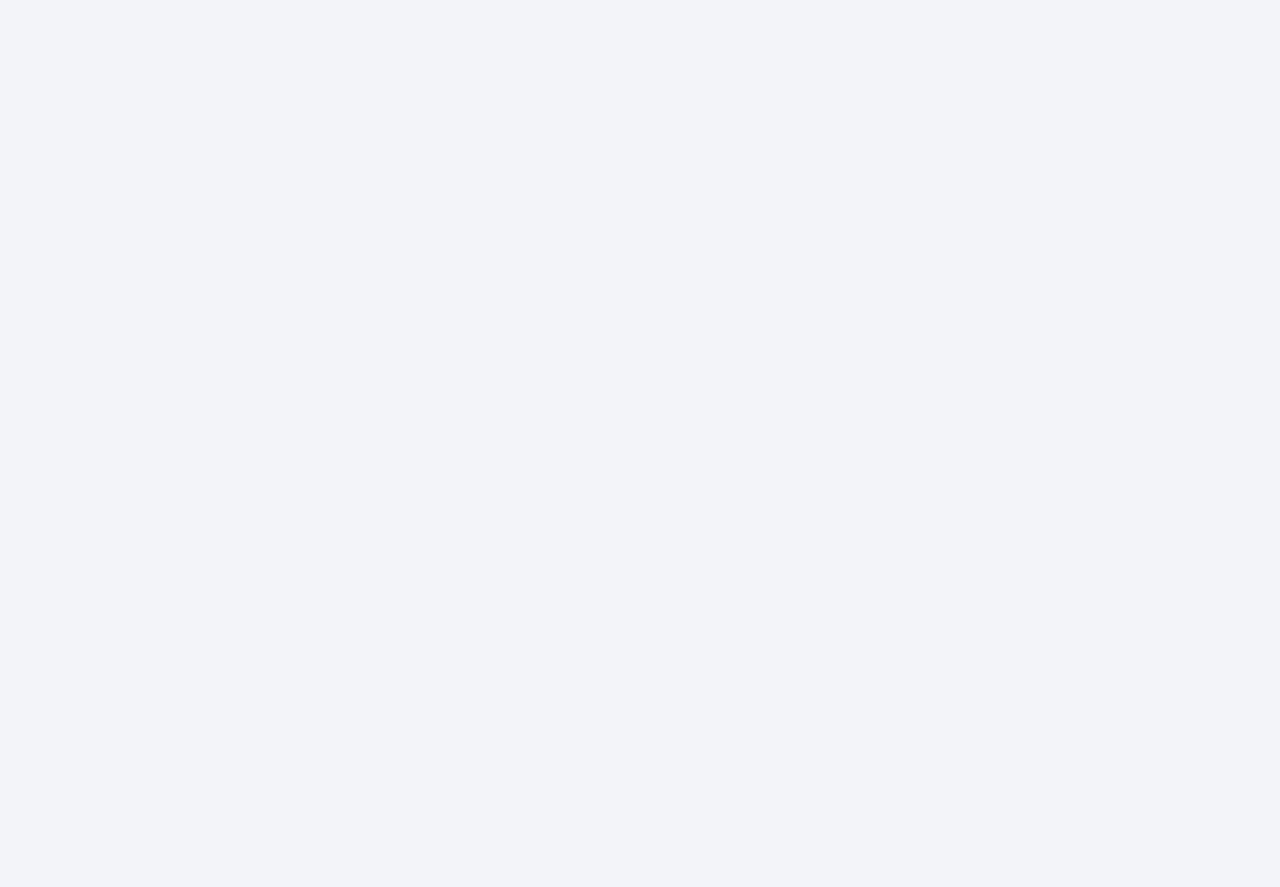
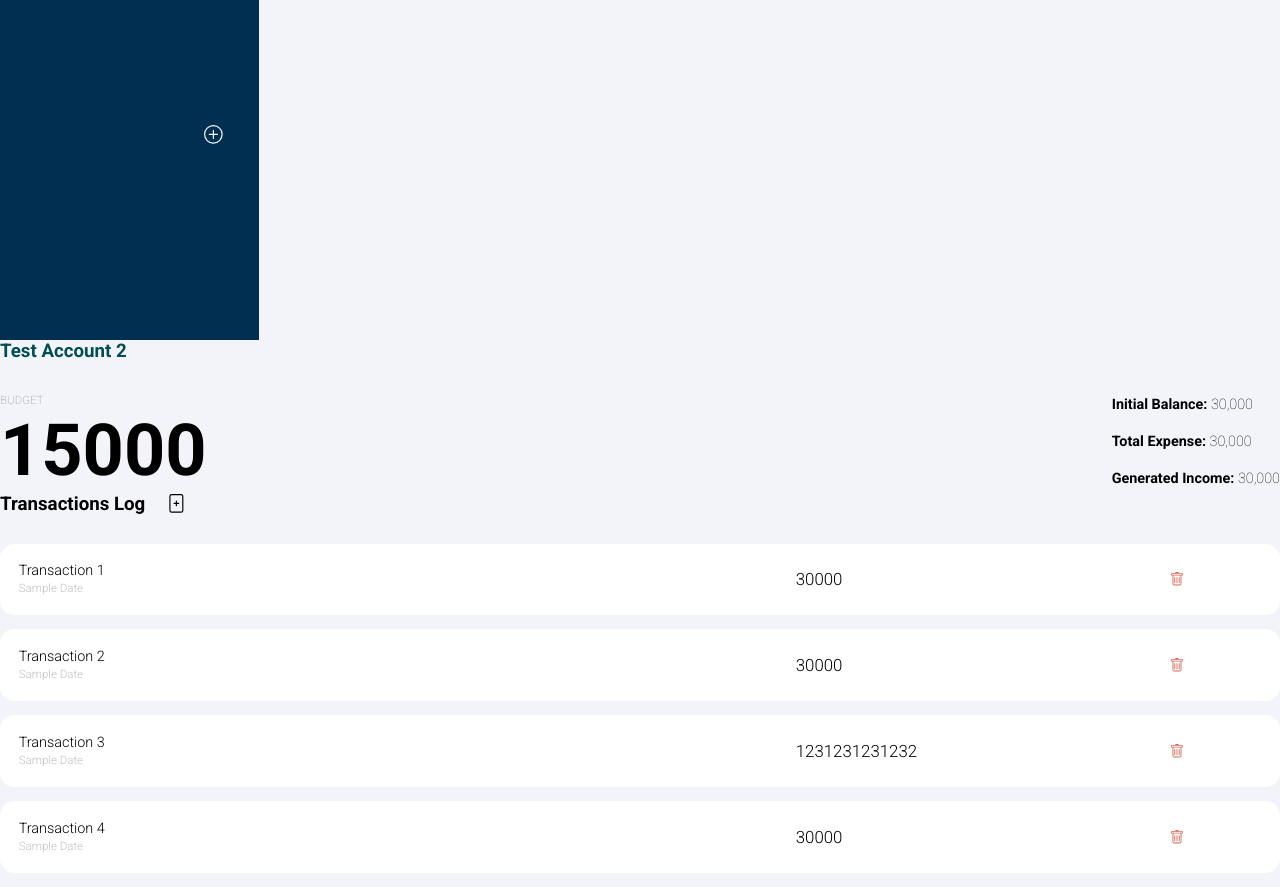
Before and after one commit to michael-dollosa/budgetapp, a React (Create React App) app: page / in a window 1280 px wide. Shown: the part 460-1347 px from the top of the page. Before the commit the page ends 800 px from the top, so only its background shows below. Built offline with nearby package versions, Linux system fonts and the light colour scheme.

Commit message:
done initial styling of transaction log component

```diff
--- a/src/App.js
+++ b/src/App.js
@@ -7,8 +7,9 @@ import "./App.styles.scss"
 import AddAccountFormComponent from "./forms/AddAccountForm.component";
 import AddTransactionFormComponent from "./forms/AddTransactionForm.component";
 import Header from "./components/Header.component";
+import TransactionLog from "./components/TransactionLog.component";
 
-const App = ({ accountToggleFlag }) => {
+const App = ({ accountToggleFlag, transactionToggleFlag }) => {
   //main body
   // <Account />
   //   <Stat />
@@ -17,13 +18,17 @@ const App = ({ accountToggleFlag }) => {
   <main>
     <Sidebar />
     {accountToggleFlag ? <AddAccountFormComponent /> : null }
+    {transactionToggleFlag ? <AddTransactionFormComponent /> : null }
     <Header />
+    <TransactionLog />
+
   </main>
 )}
 
 const mapStateToProps = state => ({
   accounts: state.budgetAccount.accounts,
-  accountToggleFlag: state.formToggle.addAccountModal
+  accountToggleFlag: state.formToggle.addAccountModal,
+  transactionToggleFlag: state.formToggle.addTransactionModal
 })
 
 
--- a/src/components/TransactionItem.component.js
+++ b/src/components/TransactionItem.component.js
@@ -1,19 +1,19 @@
 import "./TransactionItem.styles.scss"
 import { BsTrash } from "react-icons/bs";
 
-const TransactionItem = () => {
+const TransactionItem = ({key, transaction}) => {
+  const {name, cost, date} = transaction
 
   return(
     <div className="item-container">
       <section className="item-detail">
-        <h4>Transaction Item</h4>
-        <label>March 18, 2021</label>
+        <h4>{ name }</h4>
+        <label>{ date }</label>
       </section>
       <section className="item-cost">
-        <h3>30,000</h3>
+        <h3>{ cost }</h3>
       </section>
       <BsTrash className="item-icon"/>
-
     </div>
   )
 }
--- a/src/components/TransactionItem.styles.scss
+++ b/src/components/TransactionItem.styles.scss
@@ -1,7 +1,7 @@
 .item-container{
-  width: 97.7%;
+  width: 100%;
   background-color: white;
-  padding: 1.5rem;
+  padding: 1.3rem;
   border-radius: 1rem;
 
   display: flex;
@@ -23,7 +23,7 @@
 
 .item-cost{
   flex-grow: 2;
-
+  width: 10rem;
   >h3{
     font-weight: 300;
   }
@@ -31,5 +31,7 @@
 
 .item-icon{
   flex-grow: 2;
+  display: flex;
+  justify-content: flex-end;
   color: var(--color-red);
 }
--- /dev/null
+++ b/src/components/TransactionLog.component.js
@@ -0,0 +1,42 @@
+import "./TransactionLog.styles.scss"
+import { connect } from "react-redux"
+import { BsFilePlus } from "react-icons/bs";
+import { toggleTransactionForm } from "../redux/modal/modal.actions"
+import TransactionItem from "./TransactionItem.component";
+const TransactionLog = ({transactions, addTransactionToggle, toggleTransactionForm}) => {
+
+  const transactionList = transactions.map((transaction, index) => (
+    <TransactionItem key={index} transaction={transaction} />
+  ))
+
+  const handleTransactionFormToggle = () => {
+    toggleTransactionForm(!addTransactionToggle)
+  }
+  return (
+    <section className="transaction-log-container">
+      <div className="transaction-log-header">
+        <h2 className="subheading">Transactions Log</h2>
+        <BsFilePlus className="transaction-icon" onClick={ () => handleTransactionFormToggle() }/>
+      </div>
+
+      <div className="transaction-log-list">
+      { transactionList }
+      </div>
+    </section>
+  )
+}
+
+const mapStateToProps = state => {
+  //setup first logic to find current account based on uniqueID
+  const id = state.budgetAccount.currentAccountID
+  const findCurrentAccount = state.budgetAccount.accounts.find(acc => acc.uniqueID === id )
+  return({
+    transactions: findCurrentAccount.transactions,
+    addTransactionToggle: state.formToggle.addTransactionModal
+  })
+}
+
+const mapDispatchToProps = dispatch => ({
+  toggleTransactionForm: flag => dispatch(toggleTransactionForm(flag))
+})
+export default connect(mapStateToProps, mapDispatchToProps)(TransactionLog)
--- /dev/null
+++ b/src/components/TransactionLog.styles.scss
@@ -0,0 +1,28 @@
+.transaction-log-container{
+  display: flex;
+  flex-direction: column;
+  align-items: flex-start;
+  justify-content: flex-start;
+
+
+}
+
+.transaction-log-header{
+  width: 100%;
+  margin-bottom: 2rem;
+  display: flex;
+  align-items: center;
+}
+
+.transaction-icon{
+  font-size: 1.3rem;
+  margin-left: 1.5rem;
+}
+
+.transaction-log-list{
+  width: 100%;
+
+  >*{
+    margin-bottom: 1rem;
+  }
+}
--- a/src/forms/AddTransactionForm.component.js
+++ b/src/forms/AddTransactionForm.component.js
@@ -1,13 +1,18 @@
 import { useState } from "react"
 import { connect } from "react-redux"
 import { addTransaction } from "../redux/budgetAccount/budgetAccount.actions"
+import { toggleTransactionForm } from "../redux/modal/modal.actions"
 import { BsX } from "react-icons/bs";
 import "./AddTransactionForm.styles.scss"
 
-const AddTransactionForm = ({uniqueID, addTransaction}) => {
+const AddTransactionForm = ({uniqueID, addTransaction, addTransactionToggle, toggleTransactionForm}) => {
   const [transactionName, setTransactionName] = useState("")
   const [cost, setCost] = useState(0)
   const [date, setDate] = useState("")
+
+  const handleTransactionFormToggle = () => {
+    toggleTransactionForm(!addTransactionToggle)
+  }
 
   const handleNameChange = (event) => {
     setTransactionName(event.target.value)
@@ -30,7 +35,7 @@ const AddTransactionForm = ({uniqueID, addTransaction}) => {
    }
    console.log(newTransaction)
    addTransaction(newTransaction)
-
+   toggleTransactionForm(!addTransactionToggle)
    event.preventDefault()
   }
   return(
@@ -39,7 +44,7 @@ const AddTransactionForm = ({uniqueID, addTransaction}) => {
         <div className="transaction-form">
           <div className="form-header">
             <h2 className="subheading">Add Transaction</h2>
-            <BsX className="icon-exit"/>
+            <BsX className="icon-exit" onClick={ () => handleTransactionFormToggle() }/>
           </div>
           <form onSubmit={event => submitForm(event)}>
             <label>Name</label>
@@ -59,11 +64,13 @@ const AddTransactionForm = ({uniqueID, addTransaction}) => {
 
 const mapStatetoProps = state => ({
   //need to get the ID of the current account selected
-  uniqueID: state.budgetAccount.currentAccountID
+  uniqueID: state.budgetAccount.currentAccountID,
+  addTransactionToggle: state.formToggle.addTransactionModal
 })
 
 const mapDispatchToProps = dispatch => ({
-  addTransaction: transaction => dispatch(addTransaction(transaction))
+  addTransaction: transaction => dispatch(addTransaction(transaction)),
+  toggleTransactionForm: flag => dispatch(toggleTransactionForm(flag))
 })
 
 export default connect(mapStatetoProps, mapDispatchToProps)(AddTransactionForm)
--- a/src/index.js
+++ b/src/index.js
@@ -7,10 +7,11 @@ import store from "./redux/store"
 import "./index.styles.scss"
 import Header from "./components/Header.component"
 import TransactionItem from "./components/TransactionItem.component"
+import TransactionLog from "./components/TransactionLog.component"
 
 ReactDOM.render(
   <Provider store={ store }>
-    <TransactionItem />
+    <App />
   </Provider>
   ,
   document.querySelector("#root")
--- a/src/index.styles.scss
+++ b/src/index.styles.scss
@@ -40,7 +40,7 @@
 *::before {
     margin: 0;
     padding: 0;
-    box-sizing: inherit;  /* for all elements to inherit box-sizing attribute in body element css */
+    box-sizing: border-box;  /* for all elements to inherit box-sizing attribute in body element css */
 }
 
 html {
--- a/src/redux/budgetAccount/budgetAccount.reducer.js
+++ b/src/redux/budgetAccount/budgetAccount.reducer.js
@@ -10,7 +10,28 @@ const testAccounts = [
   {
     name: "Test Account 2",
     budget: 15000,
-    transactions: [],
+    transactions: [
+      {
+        name: "Transaction 1",
+        cost: 30000,
+        date: "Sample Date"
+      },
+      {
+        name: "Transaction 2",
+        cost: 30000,
+        date: "Sample Date"
+      },
+      {
+        name: "Transaction 3",
+        cost: 1231231231232,
+        date: "Sample Date"
+      },
+      {
+        name: "Transaction 4",
+        cost: 30000,
+        date: "Sample Date"
+      },
+    ],
     uniqueID: 9001
   },
   {
```
